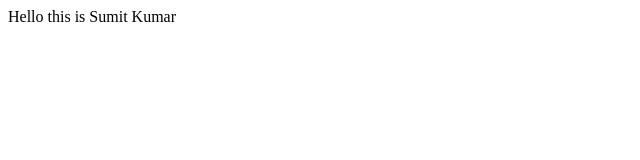
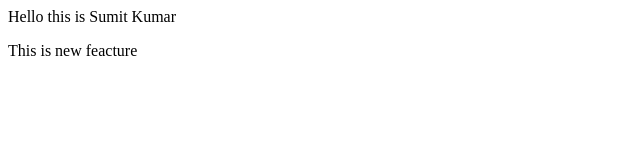
Before and after one commit to I-Sumit-kumar/My-coding, a plain HTML site: page index.html in a window 1280 px wide. Shown: the whole page, without its empty margins (0-640 px from the left). Drawn offline with Linux system fonts and the light colour scheme.

Commit message:
Add new feactue

```diff
--- a/index.html
+++ b/index.html
@@ -1 +1,2 @@
 <p>Hello this is Sumit Kumar</p>
+<p>This is new feacture</p>
```
